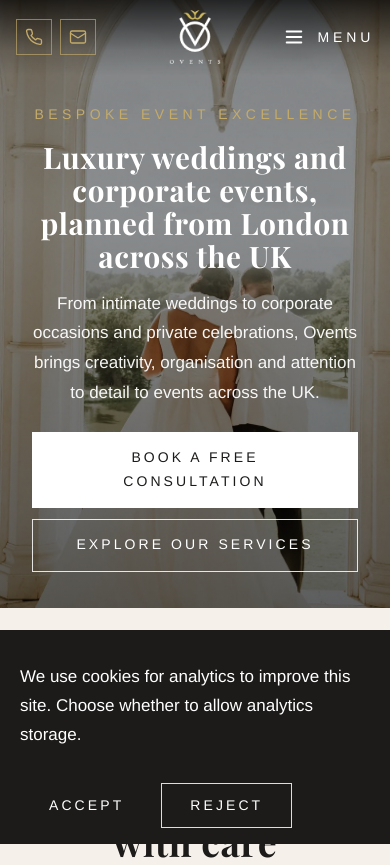
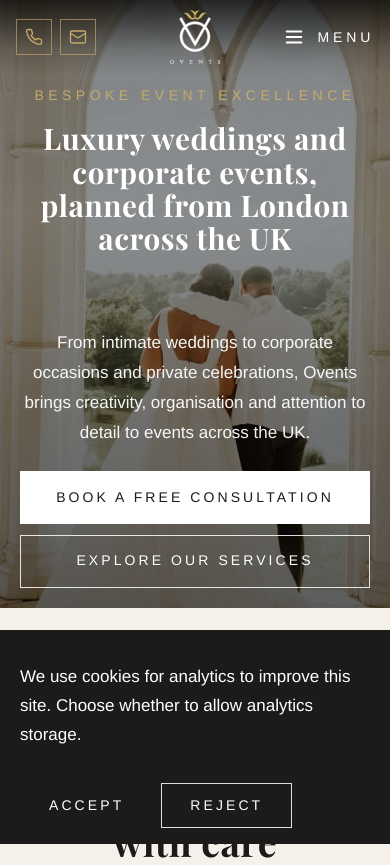
Before and after one commit to bphat234/ovents-theme-staging, a WordPress theme: template index.php in a window 390 px wide. Shown: the top 865 px of the page. Run offline with PHP 8.4 and a stand-in for WordPress, Linux system fonts and the light colour scheme; the site name, menu and one post (Sample post) are stand-ins, and other content is empty; some web fonts are replaced.

Commit message:
Home hero layout, preload fetchpriority, fix consent banner dismiss.
Desktop hero text in upper third; mobile splits title and CTAs. Consent banner respects hidden attribute (2.9.5).

Co-authored-by: Cursor <cursoragent@cursor.com>

```diff
--- a/assets/js/consent.js
+++ b/assets/js/consent.js
@@ -24,6 +24,7 @@
     var banner = document.getElementById('ovents-consent-banner');
     if (banner) {
       banner.hidden = true;
+      banner.setAttribute('aria-hidden', 'true');
     }
     if (granted) {
       revealSmashBalloonFeeds();
@@ -94,13 +95,16 @@
   }
 
   banner.hidden = false;
+  banner.setAttribute('aria-hidden', 'false');
   if (accept) {
-    accept.addEventListener('click', function () {
+    accept.addEventListener('click', function (event) {
+      event.preventDefault();
       applyConsent(true);
     });
   }
   if (reject) {
-    reject.addEventListener('click', function () {
+    reject.addEventListener('click', function (event) {
+      event.preventDefault();
       applyConsent(false);
     });
   }
--- a/functions.php
+++ b/functions.php
@@ -9,7 +9,7 @@ if ( ! defined( 'ABSPATH' ) ) {
 	exit;
 }
 
-define( 'OVENTS_VERSION', '2.9.4' );
+define( 'OVENTS_VERSION', '2.9.5' );
 
 require_once get_template_directory() . '/inc/env.php';
 require_once get_template_directory() . '/inc/staging-guard.php';
@@ -86,10 +86,10 @@ add_action(
 		if ( is_front_page() && function_exists( 'ovents_home_hero_webp_preload_urls' ) ) {
 			$hero_preloads = ovents_home_hero_webp_preload_urls();
 			if ( ! empty( $hero_preloads['mobile'] ) ) {
-				echo '<link rel="preload" as="image" type="image/webp" href="' . esc_url( $hero_preloads['mobile'] ) . '" media="(max-width: 767px)">' . "\n";
+				echo '<link rel="preload" as="image" type="image/webp" fetchpriority="high" href="' . esc_url( $hero_preloads['mobile'] ) . '" media="(max-width: 767px)">' . "\n";
 			}
 			if ( ! empty( $hero_preloads['desktop'] ) ) {
-				echo '<link rel="preload" as="image" type="image/webp" href="' . esc_url( $hero_preloads['desktop'] ) . '" media="(min-width: 768px)">' . "\n";
+				echo '<link rel="preload" as="image" type="image/webp" fetchpriority="high" href="' . esc_url( $hero_preloads['desktop'] ) . '" media="(min-width: 768px)">' . "\n";
 			}
 		}
 		if ( ! has_site_icon() ) {
--- a/style.css
+++ b/style.css
@@ -3,7 +3,7 @@ Theme Name: Ovents
 Theme URI: https://ovents.brandnoddev.com/
 Author: BrandNod
 Description: Luxury event planning — weddings, corporate and private celebrations.
-Version: 2.9.4
+Version: 2.9.5
 Text Domain: ovents
 */
 
@@ -548,7 +548,7 @@ body.nav-open .site-chrome {
 	min-height: var(--hero-height);
 	max-height: 100svh;
 	display: flex;
-	align-items: center;
+	align-items: flex-start;
 	justify-content: center;
 	color: var(--white);
 	overflow: hidden;
@@ -557,7 +557,9 @@ body.nav-open .site-chrome {
 @media (max-width: 767px) {
 	.hero {
 		--hero-height: clamp(28rem, max(72svh, calc(100vw * 1.12)), 92svh);
-		align-items: flex-end;
+		flex-direction: column;
+		align-items: stretch;
+		justify-content: flex-start;
 		max-height: none;
 	}
 }
@@ -607,14 +609,43 @@ body.nav-open .site-chrome {
 .hero-inner {
 	position: relative;
 	z-index: 2;
-	padding: calc(var(--header-h) + clamp(1.25rem, 3vw, 2rem)) var(--hero-inner-pad-x) var(--hero-inner-pad-bottom);
+	padding: calc(var(--header-h) + 12vh) var(--hero-inner-pad-x) clamp(1.5rem, 3vh, 2.5rem);
 	max-width: min(960px, 94vw);
 	width: 100%;
 }
+@media (min-width: 768px) {
+	.hero .lead {
+		margin-bottom: clamp(1rem, 2.5vw, 1.5rem);
+	}
+}
 @media (max-width: 767px) {
 	.hero-inner {
-		padding-top: calc(var(--header-h) + 1rem);
-		padding-bottom: clamp(2.25rem, 8vw, 3.25rem);
+		display: flex;
+		flex-direction: column;
+		justify-content: space-between;
+		flex: 1 1 auto;
+		box-sizing: border-box;
+		max-width: none;
+		width: 100%;
+		min-height: 0;
+		padding: calc(var(--header-h) + 0.75rem) var(--hero-inner-pad-x) clamp(1.25rem, 5vw, 2rem);
+	}
+	.hero-inner__head {
+		width: 100%;
+		max-width: min(960px, 94vw);
+		margin: 0 auto;
+	}
+	.hero-inner__foot {
+		width: 100%;
+		max-width: min(34rem, 94vw);
+		margin: auto auto 0;
+		padding-top: clamp(1rem, 4vw, 2rem);
+	}
+	.hero h1.hero-title.hero-title--primary {
+		margin-bottom: 0;
+	}
+	.hero .lead {
+		margin-bottom: clamp(1rem, 3vw, 1.35rem);
 	}
 }
 .hero-eyebrow {
@@ -644,6 +675,12 @@ body.nav-open .site-chrome {
 	margin: 0 auto clamp(1rem, 2.5vw, 1.5rem);
 	width: 100%;
 	max-width: 42rem;
+}
+@media (min-width: 768px) {
+	.hero h1.hero-title.hero-title--primary {
+		font-size: clamp(1.65rem, 3.6vw, 2.875rem);
+		margin-bottom: clamp(0.75rem, 2vw, 1.15rem);
+	}
 }
 .hero-title__line {
 	display: block;
@@ -3113,6 +3150,7 @@ main > :is(section.hero, section.inner-hero) ~ section:nth-child(2n + 1) {
 	color: rgba(28, 27, 26, 0.55);
 }
 .consent-banner { position: fixed; left: 0; right: 0; bottom: 0; z-index: 1000; background: var(--ink); color: #fff; padding: 1rem 1.25rem; display: flex; flex-wrap: wrap; gap: 1rem; align-items: center; justify-content: space-between; }
+.consent-banner[hidden] { display: none !important; }
 .consent-banner__actions { display: flex; gap: 0.5rem; }
 .about-quote { margin-top: 2rem; font-size: 1.15rem; font-style: italic; border-left: 3px solid var(--gold); padding-left: 1rem; }
 @media (max-width: 700px) {
--- a/template-parts/home-content.php
+++ b/template-parts/home-content.php
@@ -20,12 +20,16 @@ $home_h1     = function_exists( 'ovents_page_h1' ) ? ovents_page_h1() : 'Wedding
 	<p class="hero-rail hero-rail--left" aria-hidden="true">London HQ &middot; UK-wide</p>
 	<p class="hero-rail hero-rail--right" aria-hidden="true">Weddings &middot; Parties &middot; Corporate</p>
 	<div class="hero-inner">
+		<div class="hero-inner__head">
 			<p class="hero-eyebrow">Bespoke event excellence</p>
 			<h1 class="hero-title hero-title--primary"><?php echo esc_html( $home_h1 ); ?></h1>
+		</div>
+		<div class="hero-inner__foot">
 			<p class="lead">From intimate weddings to corporate occasions and private celebrations, Ovents brings creativity, organisation and attention to detail to events across the UK.</p>
 			<div class="hero-ctas">
 				<a class="btn btn-light" href="<?php echo esc_url( $home . '/contact/' ); ?>">Book a free consultation</a>
 				<a class="btn btn-ghost" href="#services">Explore our services</a>
+			</div>
 		</div>
 	</div>
 </section>
```
Lines whose indentation alone changed are shown as unchanged.
